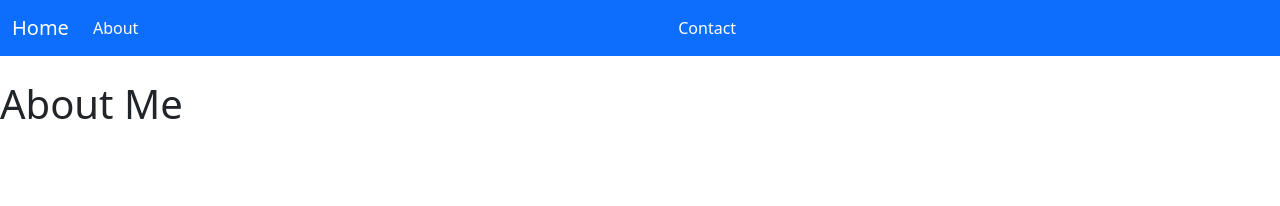
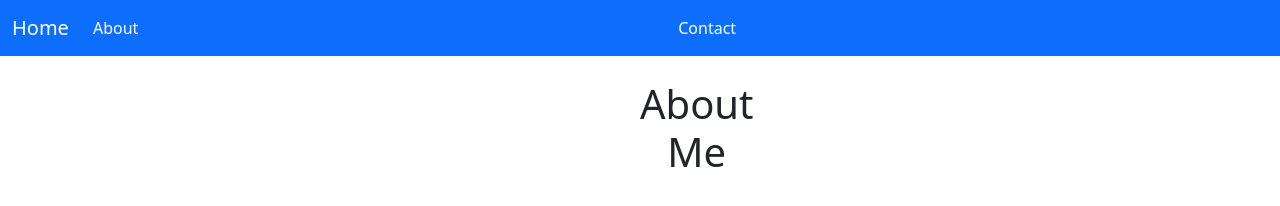
Before and after one commit to azllf9/schoolhouse-website-, a plain HTML site: page about.html in a window 1280 px wide. Drawn offline with nearby package versions, Linux system fonts and the light colour scheme.

Commit message:
added padding

```diff
--- a/about.html
+++ b/about.html
@@ -8,6 +8,8 @@
   <style>
   h1 {
     text-align: center;
+    padding-left: 50%;
+    padding-right: 50%;
   }
 </style>
   </head>
```
